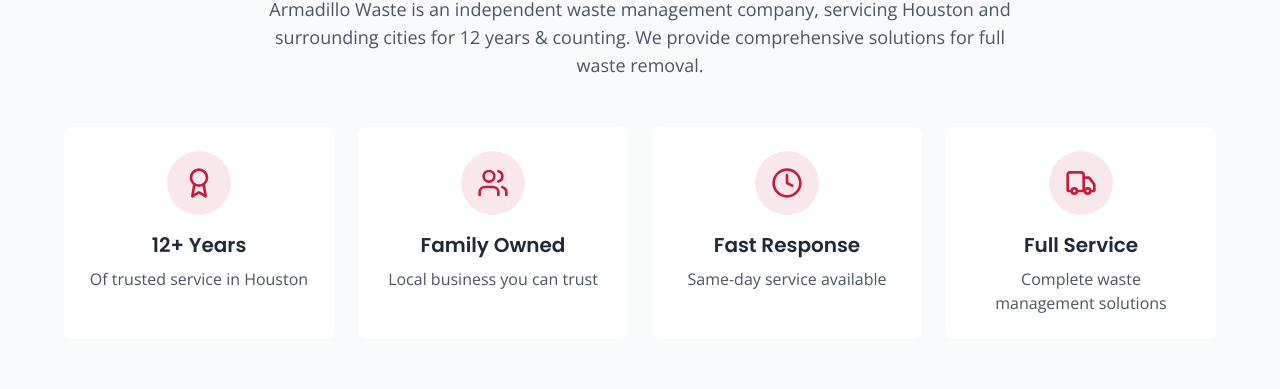
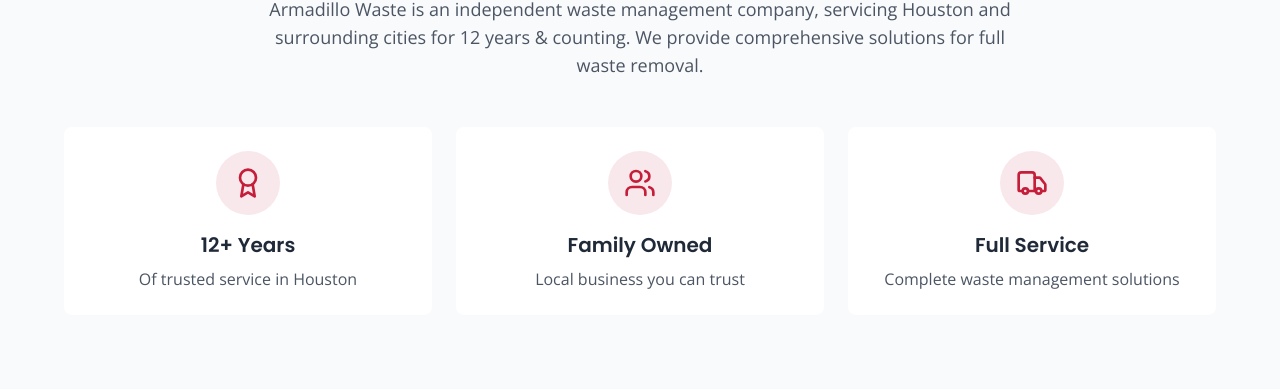
Before and after one commit to cdschexnide/armadilloWaste, a React (Vite) app: page / in a window 1280 px wide. Shown: the part 957-1346 px from the top of the page. Built offline with nearby package versions, Linux system fonts and the light colour scheme; no server answers.

Commit message:
site update: removed same day service card

```diff
--- a/src/components/home/About.tsx
+++ b/src/components/home/About.tsx
@@ -1,5 +1,5 @@
 import { motion } from 'framer-motion'
-import { Award, Users, Clock, Truck } from 'lucide-react'
+import { Award, Users, Truck } from 'lucide-react'
 import Section from '../layout/Section'
 import { useTranslation } from '../../contexts/LanguageContext'
 
@@ -16,11 +16,6 @@
       icon: Users,
       title: t('about.features.family.title'),
       description: t('about.features.family.description')
-    },
-    {
-      icon: Clock,
-      title: t('about.features.response.title'),
-      description: t('about.features.response.description')
     },
     {
       icon: Truck,
@@ -47,7 +42,7 @@
           </p>
         </motion.div>
 
-        <div className="grid grid-cols-1 md:grid-cols-2 lg:grid-cols-4 gap-6">
+        <div className="grid grid-cols-1 md:grid-cols-3 lg:grid-cols-3 gap-6">
           {features.map((feature, index) => (
             <motion.div
               key={feature.title}
--- a/src/i18n/translations.ts
+++ b/src/i18n/translations.ts
@@ -61,10 +61,6 @@
         family: {
           title: 'Family Owned',
           description: 'Local business you can trust'
-        },
-        response: {
-          title: 'Fast Response',
-          description: 'Same-day service available'
         },
         service: {
           title: 'Full Service',
@@ -244,10 +240,6 @@
           title: 'Empresa Familiar',
           description: 'Negocio local en el que puede confiar'
         },
-        response: {
-          title: 'Respuesta Rápida',
-          description: 'Servicio el mismo día disponible'
-        },
         service: {
           title: 'Servicio Completo',
           description: 'Soluciones completas de gestión de residuos'
```
Also changed, not shown: 5 other files (tests, documents, lock files or other folders).
